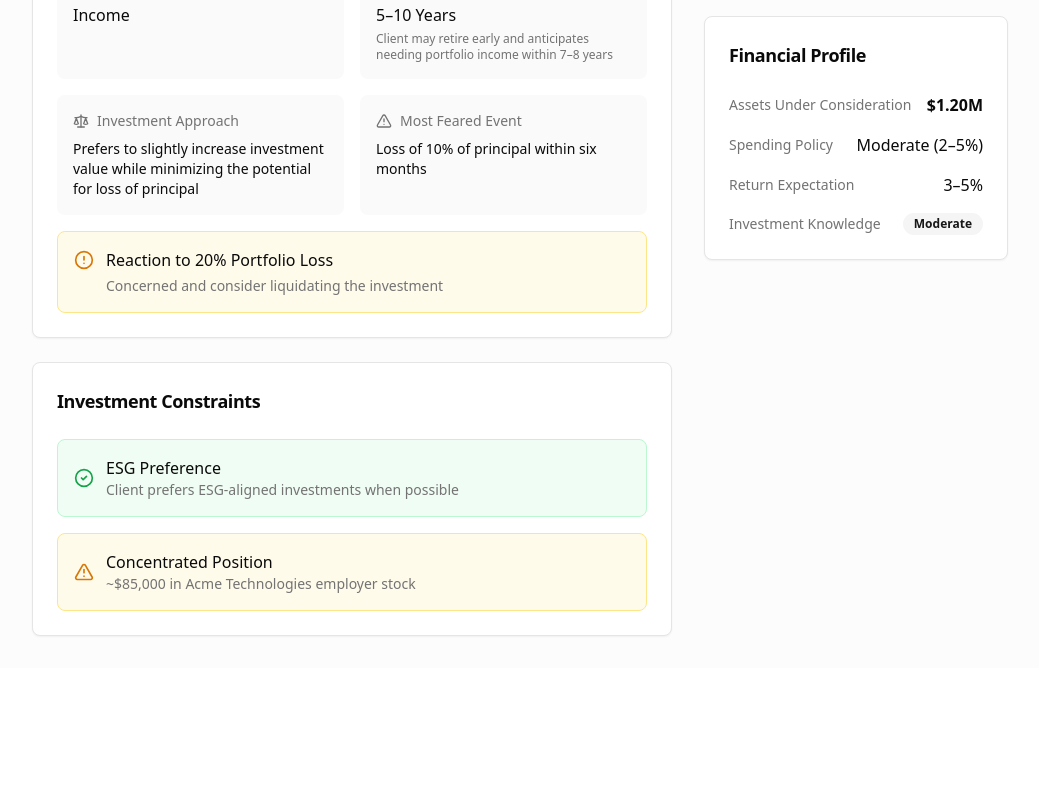
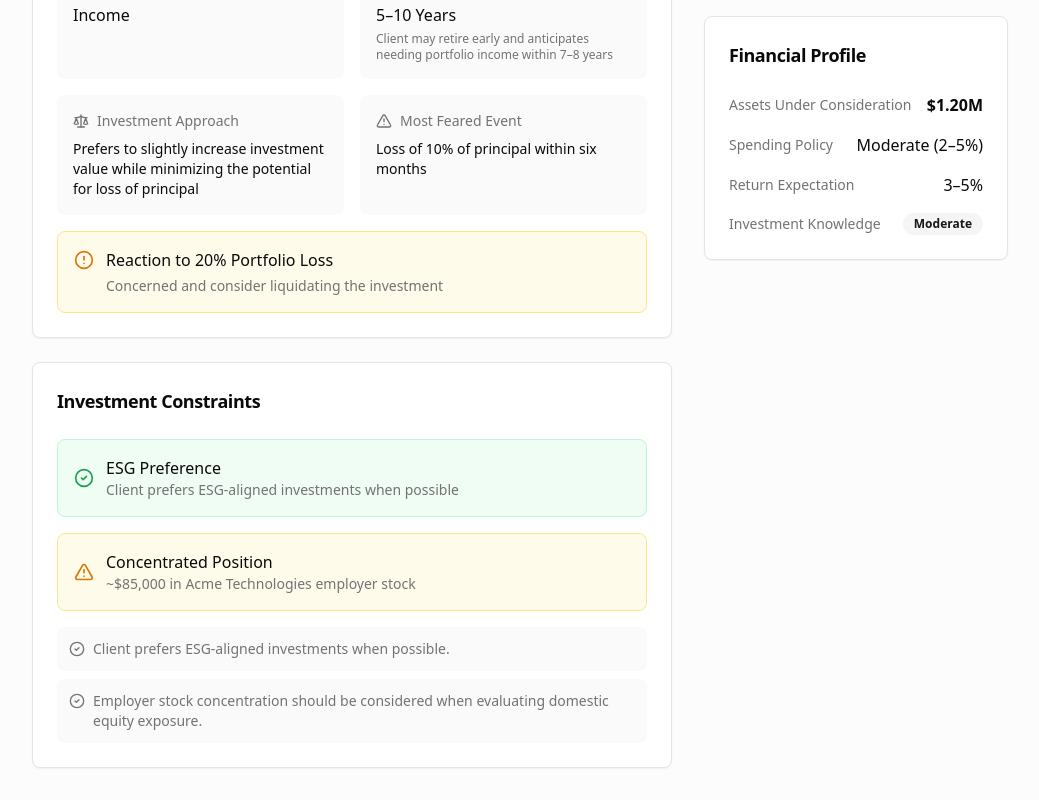
Before and after one commit to Carina999/ai-agent-for-wealth-advisors, a Next.js app: page /client/rtq in a window 1280 px wide. Shown: the part 1062-1862 px from the top of the page, without its empty margins (240-1279 px from the left). Before the commit the page ends 1730 px from the top, so only its background shows below. Built offline with nearby package versions, Linux system fonts and the light colour scheme.

Commit message:
fix: conditional rendering for RTQ page investment constraints
Handle missing 'employerStock' and ESG preference data
and add notes display section for investment constraints.

Co-authored-by: Carina Zhang <89952811+Carina999@users.noreply.github.com>

```diff
--- a/app/client/rtq/page.tsx
+++ b/app/client/rtq/page.tsx
@@ -315,6 +315,7 @@ export default function RTQDashboard() {
                     <CardTitle className="text-lg">Investment Constraints</CardTitle>
                   </CardHeader>
                   <CardContent className="space-y-4">
+                    {investmentConstraints.esgPreference && (
                     <div className="flex items-center gap-3 p-4 rounded-lg bg-green-50 border border-green-200">
                       <CheckCircle2 className="w-5 h-5 text-green-600" />
                       <div>
@@ -322,6 +323,8 @@ export default function RTQDashboard() {
                         <p className="text-sm text-muted-foreground">Client prefers ESG-aligned investments when possible</p>
                       </div>
                     </div>
+                    )}
+                    {financialProfile.employerStock && (
                     <div className="flex items-center gap-3 p-4 rounded-lg bg-amber-50 border border-amber-200">
                       <AlertTriangle className="w-5 h-5 text-amber-600" />
                       <div>
@@ -331,6 +334,17 @@ export default function RTQDashboard() {
                         </p>
                       </div>
                     </div>
+                    )}
+                    {investmentConstraints.notes && investmentConstraints.notes.length > 0 && (
+                      <div className="space-y-2">
+                        {investmentConstraints.notes.map((note: string, index: number) => (
+                          <div key={index} className="flex items-start gap-2 p-3 rounded-lg bg-muted/50">
+                            <CheckCircle2 className="w-4 h-4 text-muted-foreground mt-0.5 shrink-0" />
+                            <p className="text-sm text-muted-foreground">{note}</p>
+                          </div>
+                        ))}
+                      </div>
+                    )}
                   </CardContent>
                 </Card>
               </div>
```
